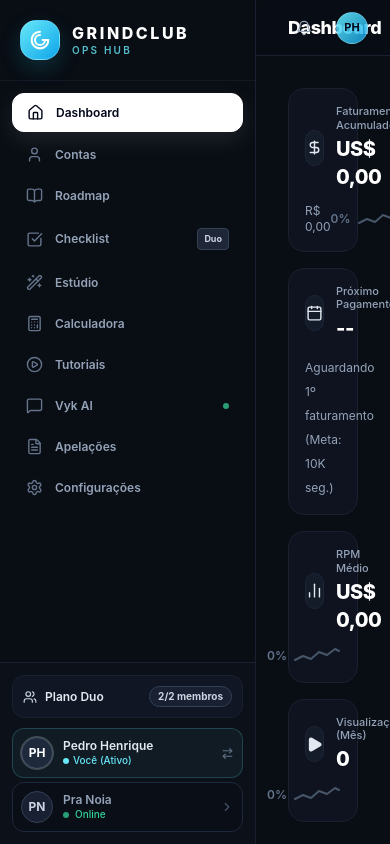
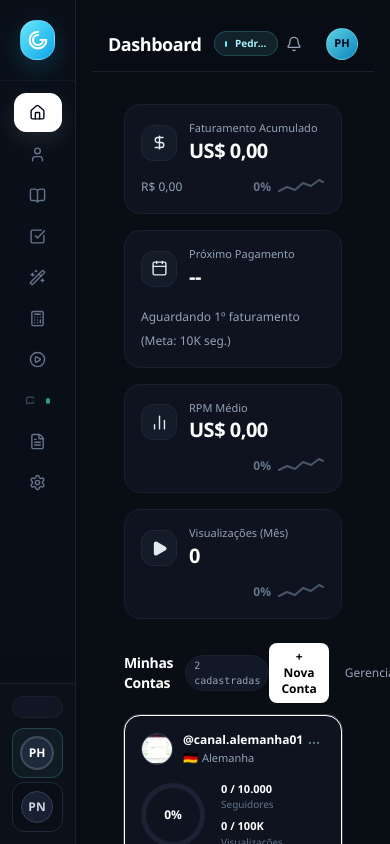
Before and after one commit to pedrohenriqueinv/-grindclub-hub, a React (Vite) app: page / in a window 390 px wide. Built offline with nearby package versions, Linux system fonts and the light colour scheme.

Commit message:
style: add hub design tokens and motion rules

```diff
--- a/src/index.css
+++ b/src/index.css
@@ -2,10 +2,68 @@
 @tailwind components;
 @tailwind utilities;
 
+:root {
+  color-scheme: dark;
+  --hub-page: #080d16;
+  --hub-sidebar: #0a101a;
+  --hub-panel: #0f1724;
+  --hub-panel-raised: #131e2d;
+  --hub-border: #203047;
+  --hub-muted: #8fa0b8;
+  --hub-accent: #67e8f9;
+  --hub-accent-strong: #38bdf8;
+  --hub-ease: cubic-bezier(0.2, 0, 0, 1);
+}
+
 @layer base {
   body {
-    @apply bg-[#080b11] text-slate-100 antialiased selection:bg-cyan-500 selection:text-black;
-    font-family: -apple-system, BlinkMacSystemFont, "Segoe UI", Roboto, "Helvetica Neue", Arial, sans-serif;
+    @apply bg-[#080d16] text-slate-100 antialiased;
+    font-family: Aptos, "Segoe UI Variable", "Segoe UI", ui-sans-serif, system-ui, sans-serif;
+    font-feature-settings: "cv02", "cv03", "cv04", "cv11";
+  }
+
+  button,
+  input,
+  select,
+  textarea {
+    font: inherit;
+  }
+
+  button:focus-visible,
+  input:focus-visible,
+  select:focus-visible,
+  textarea:focus-visible,
+  [tabindex]:focus-visible {
+    outline: 2px solid var(--hub-accent);
+    outline-offset: 3px;
+  }
+}
+
+::selection {
+  background: #67e8f9;
+  color: #05141d;
+}
+
+@layer components {
+  .hub-sidebar {
+    background: linear-gradient(180deg, #0a101a 0%, #080d16 100%);
+  }
+
+  .hub-sidebar button,
+  .hub-sidebar a,
+  .hub-panel button,
+  .hub-panel a {
+    transition: transform 180ms var(--hub-ease), background-color 180ms var(--hub-ease), border-color 180ms var(--hub-ease), color 180ms var(--hub-ease), box-shadow 180ms var(--hub-ease);
+  }
+
+  .hub-sidebar button:hover,
+  .hub-panel button:hover {
+    transform: translateY(-1px);
+  }
+
+  .hub-sidebar button:active,
+  .hub-panel button:active {
+    transform: translateY(0) scale(0.98);
   }
 }
 
@@ -15,12 +73,65 @@
   height: 6px;
 }
 ::-webkit-scrollbar-track {
-  background: #080b11;
+  background: #080d16;
 }
 ::-webkit-scrollbar-thumb {
-  background: #1e2638;
+  background: #2a3c57;
   border-radius: 9999px;
 }
 ::-webkit-scrollbar-thumb:hover {
-  background: #334155;
+  background: #4c6383;
 }
+
+@media (max-width: 767px) {
+  main > .flex-1.h-screen.overflow-y-auto {
+    padding: 1rem !important;
+  }
+
+  main > .flex-1.h-screen.overflow-y-auto > header {
+    padding-inline: 1rem !important;
+  }
+
+  .hub-sidebar {
+    width: 76px;
+  }
+
+  .hub-sidebar .sidebar-copy,
+  .hub-sidebar .sidebar-label {
+    display: none;
+  }
+
+  .hub-sidebar nav {
+    align-items: center;
+  }
+
+  .hub-sidebar .sidebar-nav-item {
+    width: 48px;
+    justify-content: center;
+    padding-inline: 0.75rem;
+  }
+
+  .hub-sidebar > div:last-child {
+    padding-inline: 0.75rem;
+  }
+
+  .hub-sidebar > div:last-child > div:first-child {
+    justify-content: center;
+  }
+
+  .hub-sidebar > div:last-child > div:first-child > div:first-child,
+  .hub-sidebar > div:last-child > div:first-child > span {
+    display: none;
+  }
+}
+
+@media (prefers-reduced-motion: reduce) {
+  *,
+  *::before,
+  *::after {
+    animation-duration: 0.01ms !important;
+    animation-iteration-count: 1 !important;
+    transition-duration: 0.01ms !important;
+    scroll-behavior: auto !important;
+  }
+}
```
